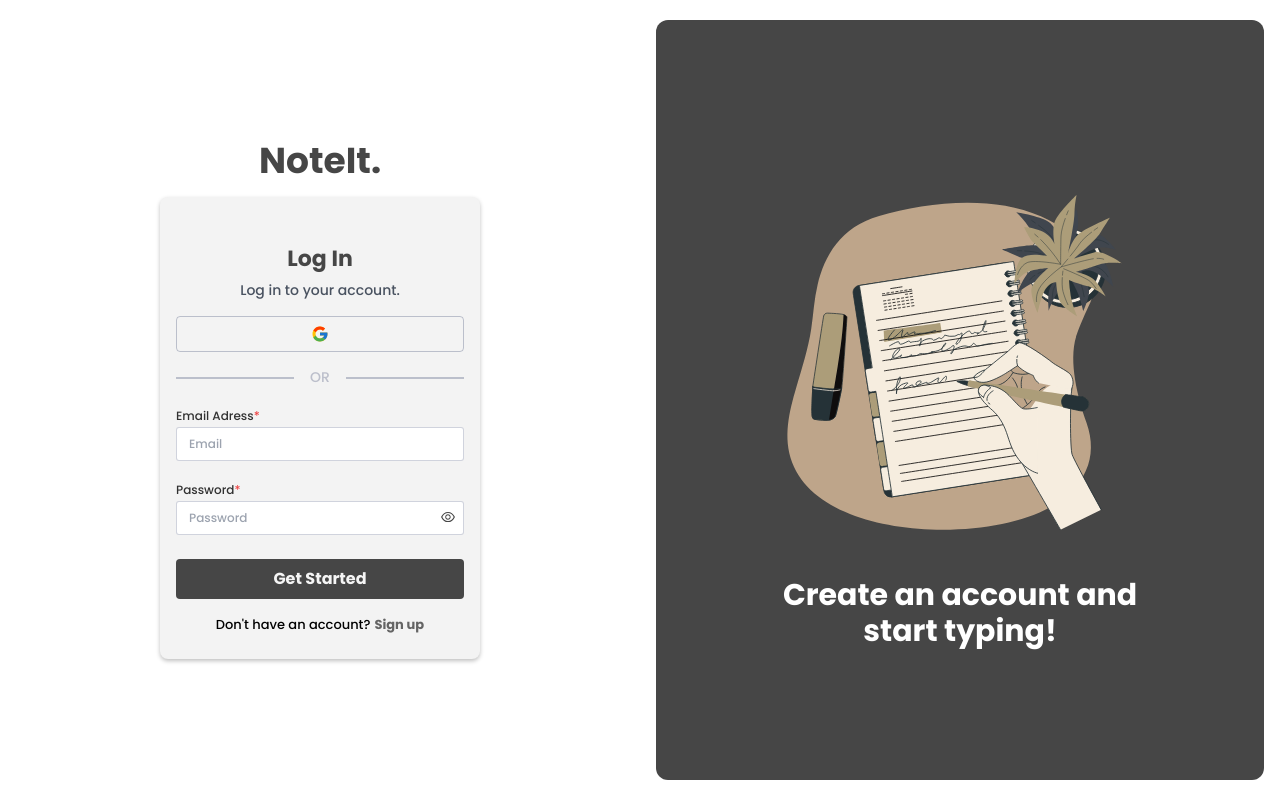
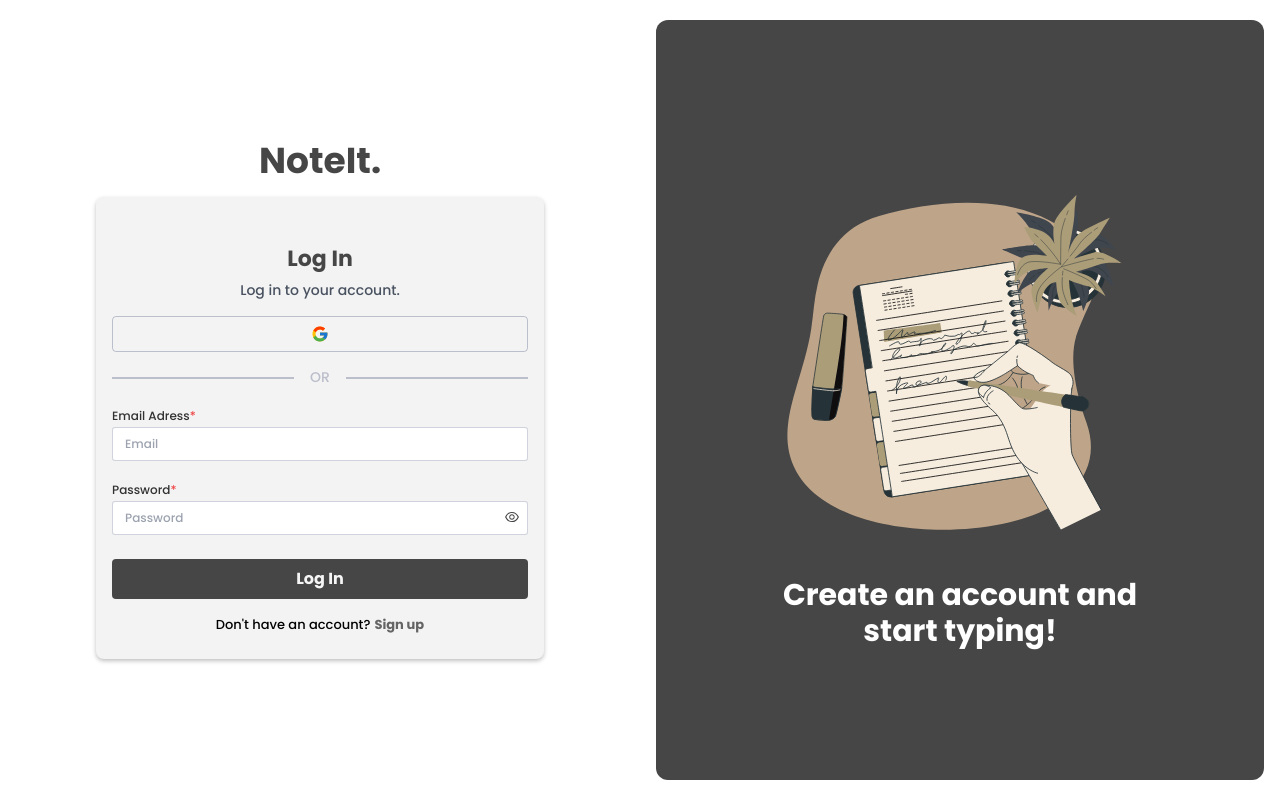
Before and after one commit to wx-it/NoteIt, a React (Vite) app: page / in a window 1280 px wide. Both pictures are taken after a click on the link "Log in". Built offline with nearby package versions, Linux system fonts and the light colour scheme; no server answers.

Commit message:
fixed animations + styling

```diff
--- a/src/components/Animation.tsx
+++ /dev/null
@@ -1,16 +0,0 @@
- import maximizeMinimize2 from "react-useanimations/lib/maximizeMinimize2";
- import UseAnimations from "react-useanimations";
-
-const Animation = () => {
-  return (
-    <UseAnimations
-    animation={maximizeMinimize2}
-    strokeColor="white"
-    speed={0.25}
-    loop={true}
-    onClick={()=> console.log('click')}
-  />
-  )
-}
-
-export default Animation
--- a/src/components/LoginForm.tsx
+++ b/src/components/LoginForm.tsx
@@ -69,7 +69,7 @@ const LoginForm: React.FC<LoginFormProps> = ({ setLogin }) => {
   };
 
   return (
-    <div className="flex flex-col items-center justify-center w-screen h-screen md:w-[50%]">
+    <div className="flex flex-col items-center justify-center w-screen h-screen md:w-[50%] lg:w-[70%]">
       <div className="w-full flex items-center justify-center flex-col bg-[#F3F3F3] shadow-auth px-4 py-6 rounded-lg ">
         <div className="text-center w-full">
           <div className="space-y-2 mt-6">
@@ -173,12 +173,21 @@ const LoginForm: React.FC<LoginFormProps> = ({ setLogin }) => {
               )}
             </div>
 
-            <button
+            <motion.button
+              whileHover={{ scale: 1.025 }}
+              whileTap={{ scale: 0.9 }}
+              transition={{
+                type: "spring",
+                damping: 10,
+                mass: 0.75,
+                stiffness: 100,
+                duration: 1,
+              }}
               type="submit"
               className=" cursor-pointer w-full px-3.5 py-2 bg-[#464646] rounded text-center text-neutral-100 text-base font-semibold mt-6"
             >
-              Get Started
-            </button>
+              Log In
+            </motion.button>
           </div>
           <div className="flex items-center justify-center space-x-1">
             <p className="text-center text-black text-[13px] font-normal leading-none">
--- a/src/components/RegisterForm.tsx
+++ b/src/components/RegisterForm.tsx
@@ -82,7 +82,7 @@ const RegisterForm: React.FC<RegisterFormProps> = ({ setLogin }) => {
   };
 
   return (
-    <div className="flex flex-col items-center justify-center w-screen h-screen md:w-[50%]">
+    <div className="flex flex-col items-center justify-center w-screen h-screen md:w-[50%] lg:w-[70%]">
       <div className=" w-full flex items-center justify-center flex-col bg-[#F3F3F3] shadow-auth px-4 py-6 rounded-lg ">
         <div className="text-center w-full">
           <div className="space-y-2 mt-6">
@@ -215,13 +215,22 @@ const RegisterForm: React.FC<RegisterFormProps> = ({ setLogin }) => {
               )}
             </div>
 
-            <button
+            <motion.button
+              whileHover={{ scale: 1.025 }}
+              whileTap={{ scale: 0.9 }}
+              transition={{
+                type: "spring",
+                damping: 10,
+                mass: 0.75,
+                stiffness: 100,
+                duration: 1,
+              }}
               // onClick={signIn}
               type="submit"
               className=" cursor-pointer w-full px-3.5 py-2 bg-[#464646] rounded text-center text-neutral-100 text-base font-semibold mt-6"
             >
               Get Started
-            </button>
+            </motion.button>
           </div>
           <div className="flex items-center justify-center space-x-1">
             <p className="text-center text-black text-[13px] font-normal leading-none">
--- a/tailwind.config.js
+++ b/tailwind.config.js
@@ -4,7 +4,7 @@ export default {
   theme: {
     screens: {
       'md': '800px',
-      // => @media (min-width: 768px) { ... }
+      'lg': '1024px',
     },
     extend: {
       fontFamily: {
```
